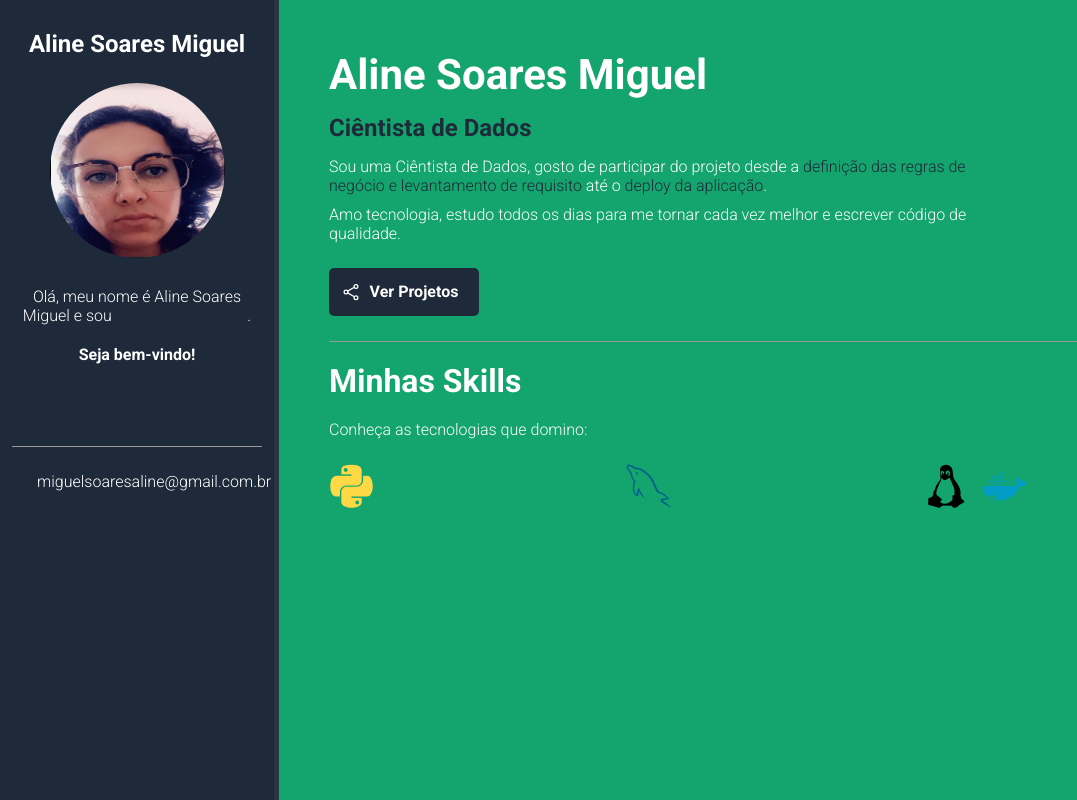
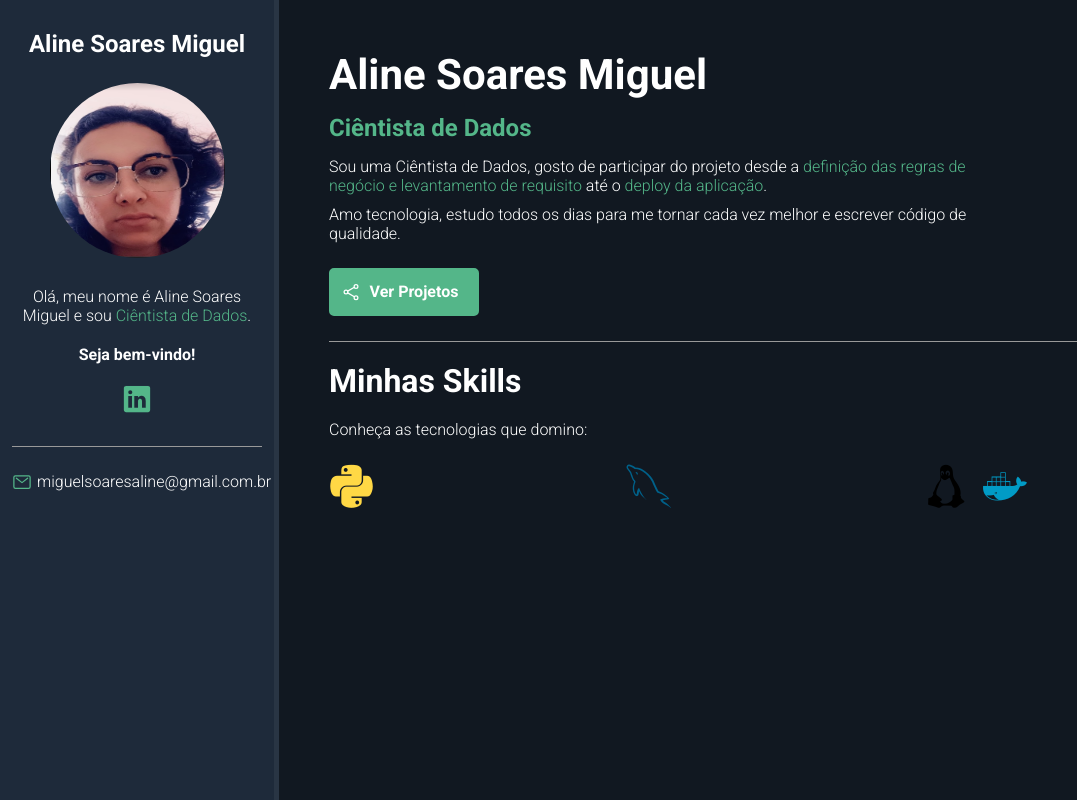
Before and after one commit to aline-miguel/aline-miguel.github.io, a plain HTML site: page index.html in a window 1280 px wide. Shown: the whole page, without its empty margins (0-1077 px from the left). Drawn offline with nearby package versions, Linux system fonts and the light colour scheme.

Commit message:
mudei as cores do  meu portifolio

```diff
--- a/css/styles.css
+++ b/css/styles.css
@@ -8,12 +8,12 @@
 
   /* Variables */
   :root {
-    --main-color: #1E2A3A;
+    --main-color: #54B689;
     --main-text-color: #FFF;
     --border-color: #999;
     --bio-bg-color: #1E2A3A;
     --bio-border-color: #293544;
-    --about-bg-color: #13a56d;
+    --about-bg-color: #111821;
   }
 
   /* General */
```
